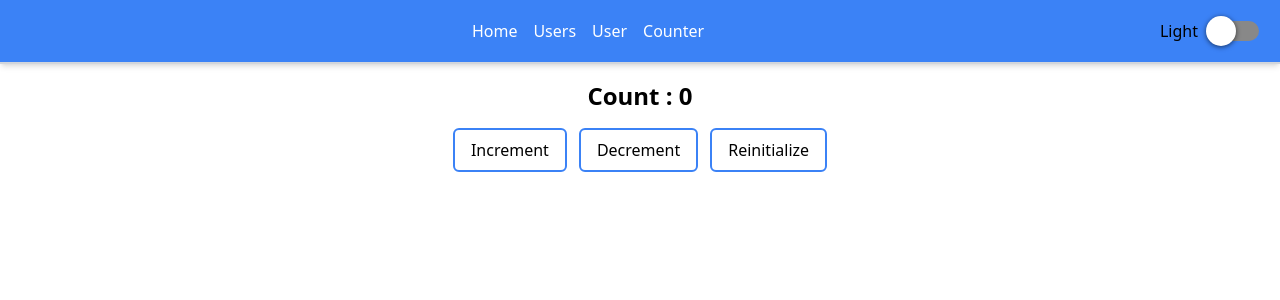
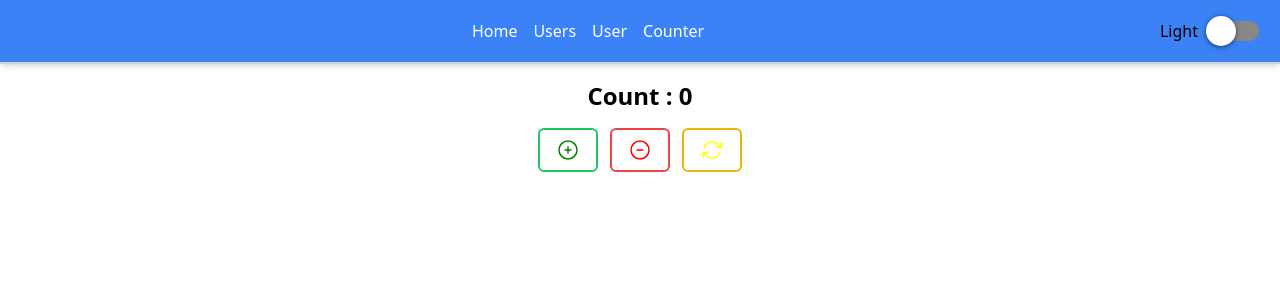
Before and after one commit to PatriceLolivier/ReactCours, a React (Vite) app: page /counter in a window 1280 px wide. Shown: the top 300 px of the page. Built offline with nearby package versions, Linux system fonts and the light colour scheme.

Commit message:
UI BTN COUNTER

```diff
--- a/src/components/Counter/Counter.jsx
+++ b/src/components/Counter/Counter.jsx
@@ -1,4 +1,4 @@
-import {useDispatch } from "react-redux";
+import { useDispatch } from "react-redux";
 import {
   increment,
   decrement,
@@ -10,11 +10,65 @@ export function Counter() {
   const dispatch = useDispatch();
   return (
     <div className="flex flex-col items-center dark:bg-gray-800 dark:text-white h-screen">
-        <Count/>
+      <Count />
       <div className="flex flex-row gap-3 mt-4">
-        <button onClick={() => dispatch(increment())} className="border-2 border-blue-500 px-4 py-2 rounded-md">Increment</button>
-        <button onClick={() => dispatch(decrement())} className="border-2 border-blue-500 px-4 py-2 rounded-md">Decrement</button>
-        <button onClick={() => dispatch(reinitialize())} className="border-2 border-blue-500 px-4 py-2 rounded-md">Reinitialize</button>
+        <button
+          onClick={() => dispatch(increment())}
+          className="border-2 border-green-500 px-4 py-2 rounded-md"
+        >
+          <svg
+            xmlns="http://www.w3.org/2000/svg"
+            fill="none"
+            viewBox="0 0 24 24"
+            stroke-width="1.5"
+            stroke="green"
+            class="size-6"
+          >
+            <path
+              stroke-linecap="round"
+              stroke-linejoin="round"
+              d="M12 9v6m3-3H9m12 0a9 9 0 1 1-18 0 9 9 0 0 1 18 0Z"
+            />
+          </svg>
+        </button>
+        <button
+          onClick={() => dispatch(decrement())}
+          className="border-2 border-red-500 px-4 py-2 rounded-md"
+        >
+          <svg
+            xmlns="http://www.w3.org/2000/svg"
+            fill="none"
+            viewBox="0 0 24 24"
+            stroke-width="1.5"
+            stroke="red"
+            class="size-6"
+          >
+            <path
+              stroke-linecap="round"
+              stroke-linejoin="round"
+              d="M15 12H9m12 0a9 9 0 1 1-18 0 9 9 0 0 1 18 0Z"
+            />
+          </svg>
+        </button>
+        <button
+          onClick={() => dispatch(reinitialize())}
+          className="border-2 border-yellow-500 px-4 py-2 rounded-md"
+        >
+          <svg
+            xmlns="http://www.w3.org/2000/svg"
+            fill="none"
+            viewBox="0 0 24 24"
+            stroke-width="1.5"
+            stroke="yellow"
+            class="size-6"
+          >
+            <path
+              stroke-linecap="round"
+              stroke-linejoin="round"
+              d="M16.023 9.348h4.992v-.001M2.985 19.644v-4.992m0 0h4.992m-4.993 0 3.181 3.183a8.25 8.25 0 0 0 13.803-3.7M4.031 9.865a8.25 8.25 0 0 1 13.803-3.7l3.181 3.182m0-4.991v4.99"
+            />
+          </svg>
+        </button>
       </div>
     </div>
   );
```
